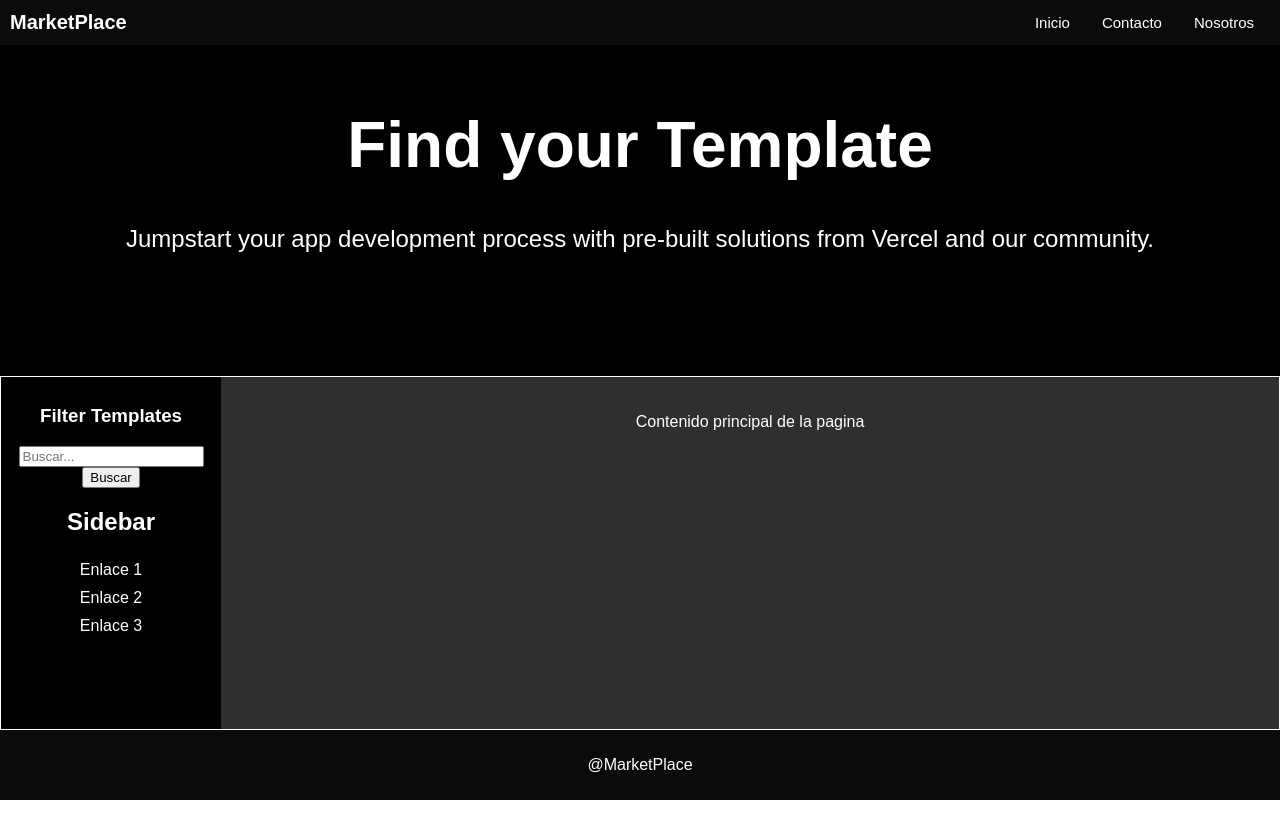
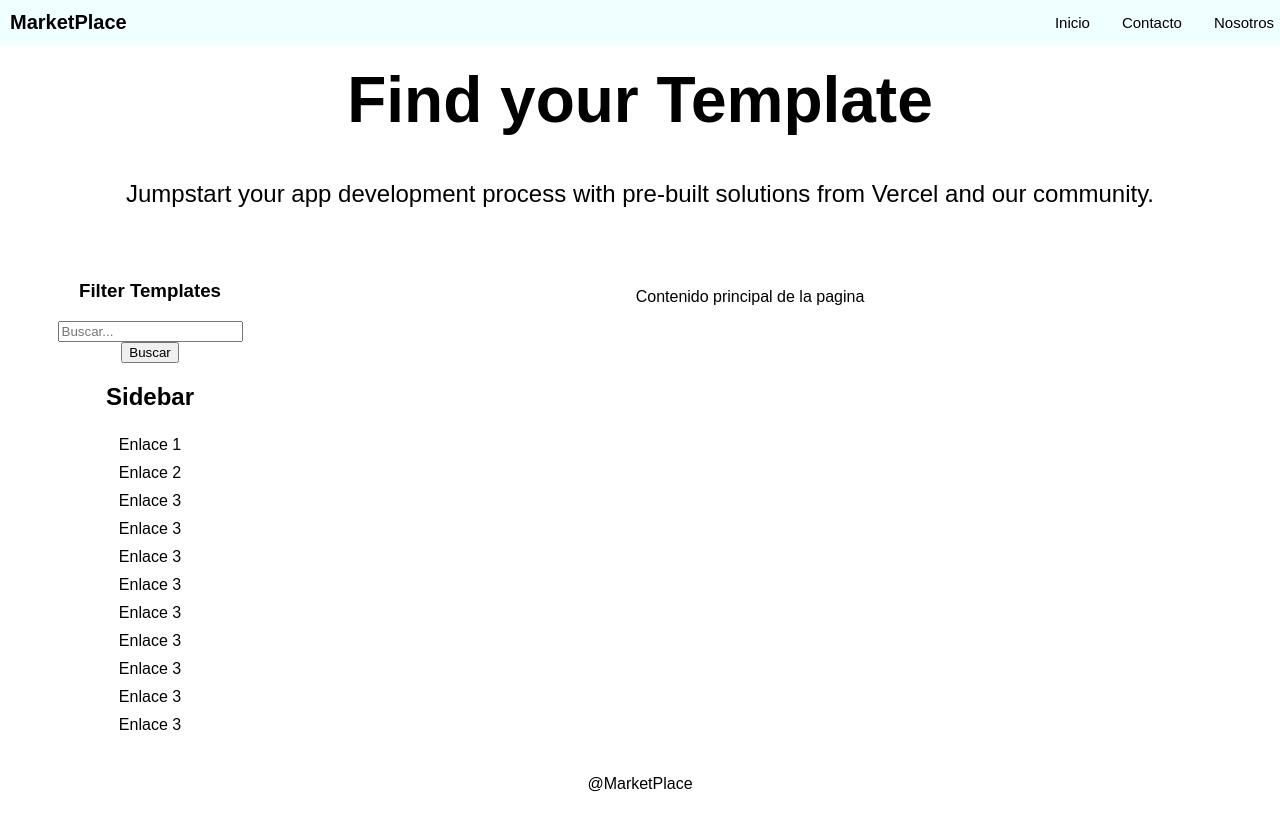
Before and after one commit to lucasjerez94/marketplace-react, a React (Create React App) app: page / in a window 1280 px wide. Built offline with nearby package versions, Linux system fonts and the light colour scheme.

Commit message:
Changed CSS, margin continer

```diff
--- a/src/App.css
+++ b/src/App.css
@@ -18,8 +18,7 @@ body {
 
 .app-main-container {
   display: flex;
-  flex: 1;
-  border: 1px solid white;
+  margin: 0 40px;
 }
 /*-------------------------------*/
 
@@ -27,15 +26,16 @@ body {
 
 /*Header*/
 .header-container {
-  background-color: rgb(11, 11, 11);
-  color: #fff;
+  background-color: azure;
   padding: 10px;
   height: 25px;
+  width: 100%;
   overflow: hidden;
   text-align: center;
   display: flex;
   justify-content: space-between;
   align-items: center;
+  position: fixed;
 }
 
 .h1-header {
@@ -59,7 +59,7 @@ body {
 
 .navbar-header a {
   display: block;
-  color: white;
+  color: black;
   text-align: center;
   padding: 14px 16px;
   text-decoration: none;
@@ -67,7 +67,7 @@ body {
 
 .navbar-header a:hover {
   background-color: #ddd;
-  color: black;
+  color: rgb(101, 101, 101);
 }
 /*-------------------------------*/
 
@@ -76,8 +76,7 @@ body {
   flex: 1;
   padding: 20px;
   text-align: center;
-  background-color: black;
-  color: white;
+  color: black;
 }
 
 .h1-hero {
@@ -92,8 +91,7 @@ body {
 /*Sidebar*/
 .sidebar-container {
   width: 200px;
-  background-color: black;
-  color: white;
+  color: black;
   padding: 10px;
   text-align: center;
 }
@@ -107,14 +105,14 @@ body {
 
 .ul-sidebar a {
   text-decoration: none;
-  color: white;
+  color: black;
   display: block;
   padding: 5px;
 }
 
 .ul-sidebar a:hover {
   background-color: #ddd;
-  color: black;
+  color: rgb(101, 101, 101);
 }
 /*-------------------------------*/
 
@@ -124,15 +122,13 @@ body {
   flex: 1;
   padding: 20px;
   text-align: center;
-  background-color: rgb(48, 47, 47);
-  color: white;
+  color: black;
 }
 /*-------------------------------*/
 
 /*Footer*/
 .footer-container {
-  background-color: rgb(11, 11, 11);
-  color: white;
+  color: black;
   padding: 10px;
   text-align: center;
 }
--- a/src/molecules/Sidebar.jsx
+++ b/src/molecules/Sidebar.jsx
@@ -9,6 +9,14 @@ export const Sidebar = ({}) => {
           <li><a href="#">Enlace 1</a></li>
           <li><a href="#">Enlace 2</a></li>
           <li><a href="#">Enlace 3</a></li>
+          <li><a href="#">Enlace 3</a></li>
+          <li><a href="#">Enlace 3</a></li>
+          <li><a href="#">Enlace 3</a></li>
+          <li><a href="#">Enlace 3</a></li>
+          <li><a href="#">Enlace 3</a></li>
+          <li><a href="#">Enlace 3</a></li>
+          <li><a href="#">Enlace 3</a></li>
+          <li><a href="#">Enlace 3</a></li>
         </ul>
       </div>
     );
```
